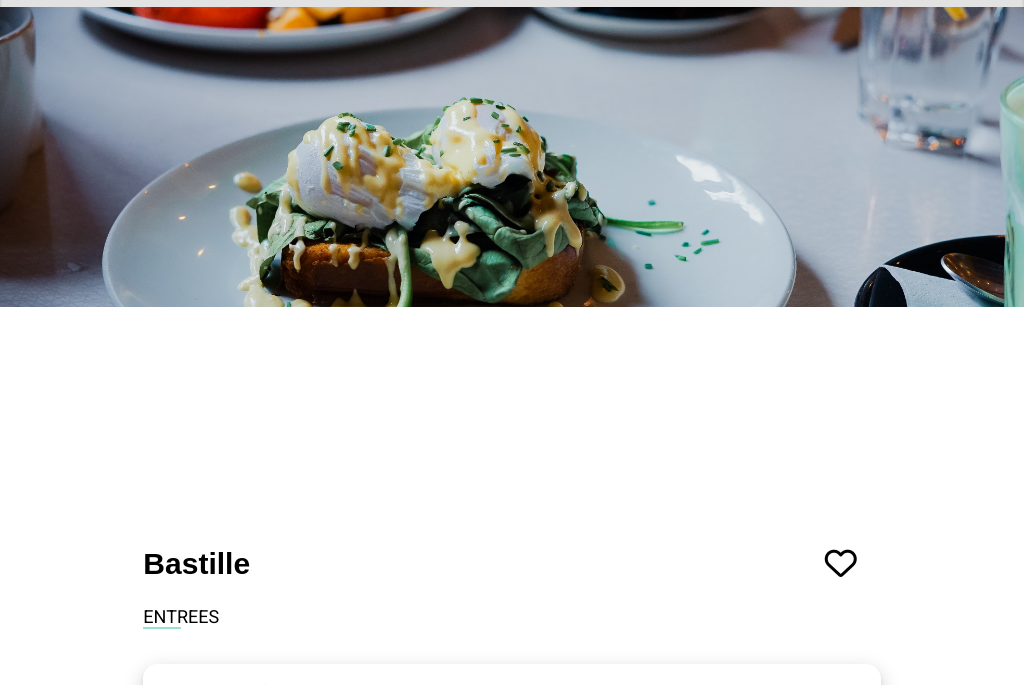
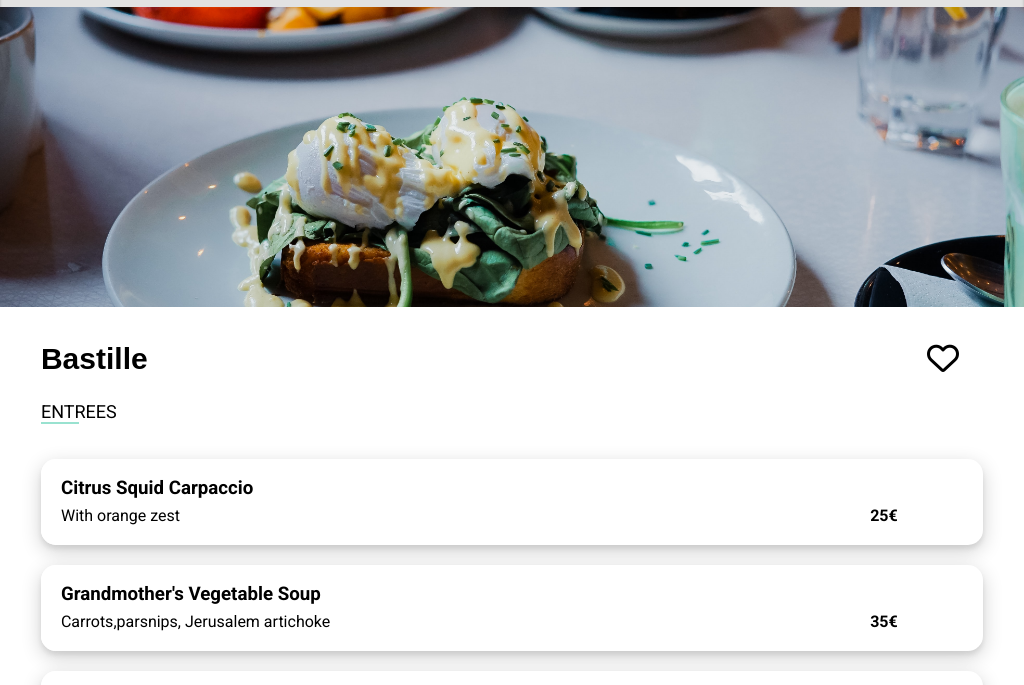
Before and after one commit to Connie9584/ohmyfood, a plain HTML site: page Bastille.html in a window 1024 px wide. Shown: the part 115-800 px from the top of the page. Drawn offline with Linux system fonts and the light colour scheme; a web font is replaced by a local one.

Commit message:
Adjusted div.MenuContainer margin-top to 0px

```diff
--- a/css/style.css
+++ b/css/style.css
@@ -1126,9 +1126,8 @@ section#BackgroundAndMenu {
 div.MenuContainer {
     padding-left:4%;
     padding-right:4%;
-    width:80%;
-    margin:0px;
-    margin-top:205px;
+    margin-top:0px;
+
     background:white;
     border-radius:0px;
 
```
